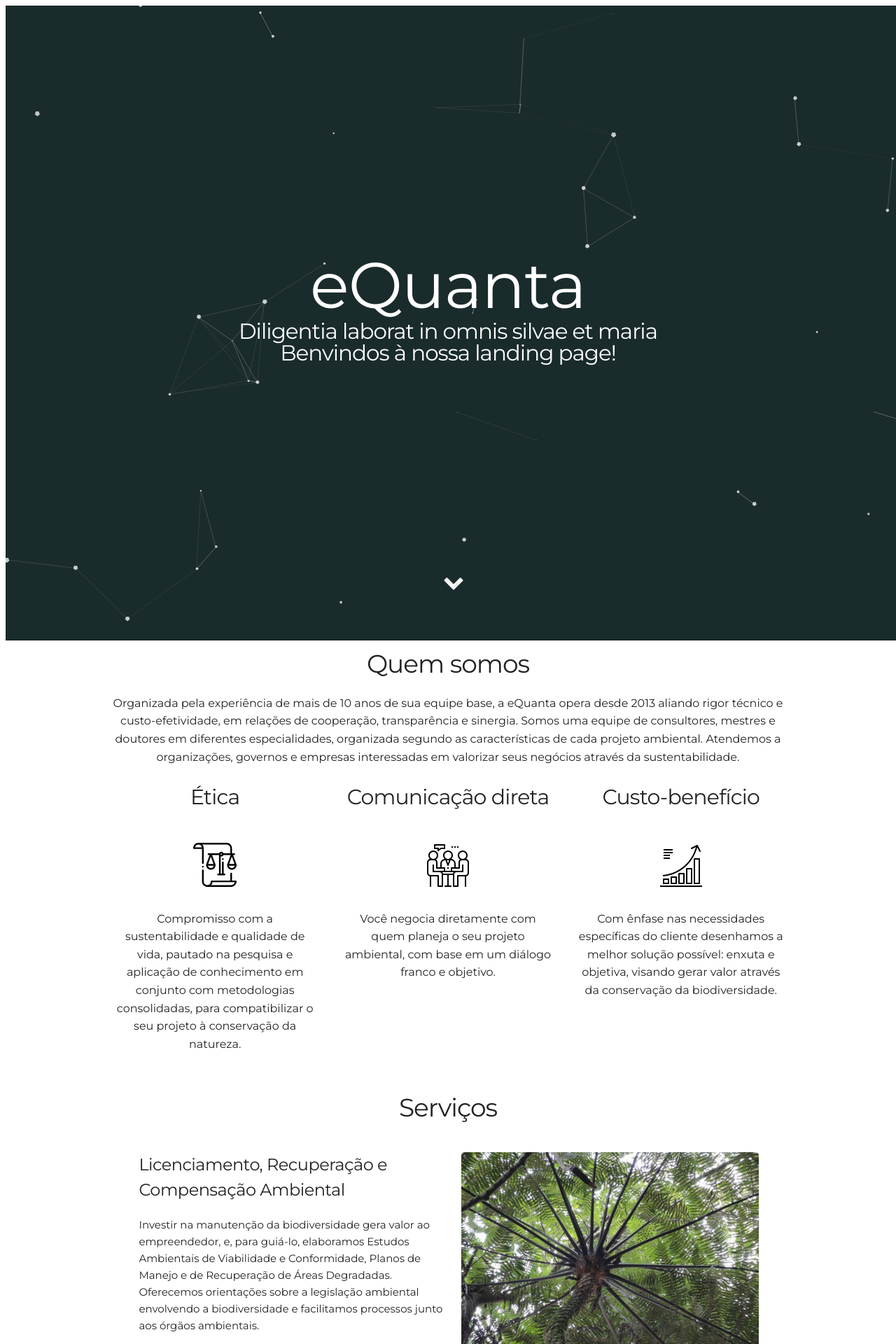
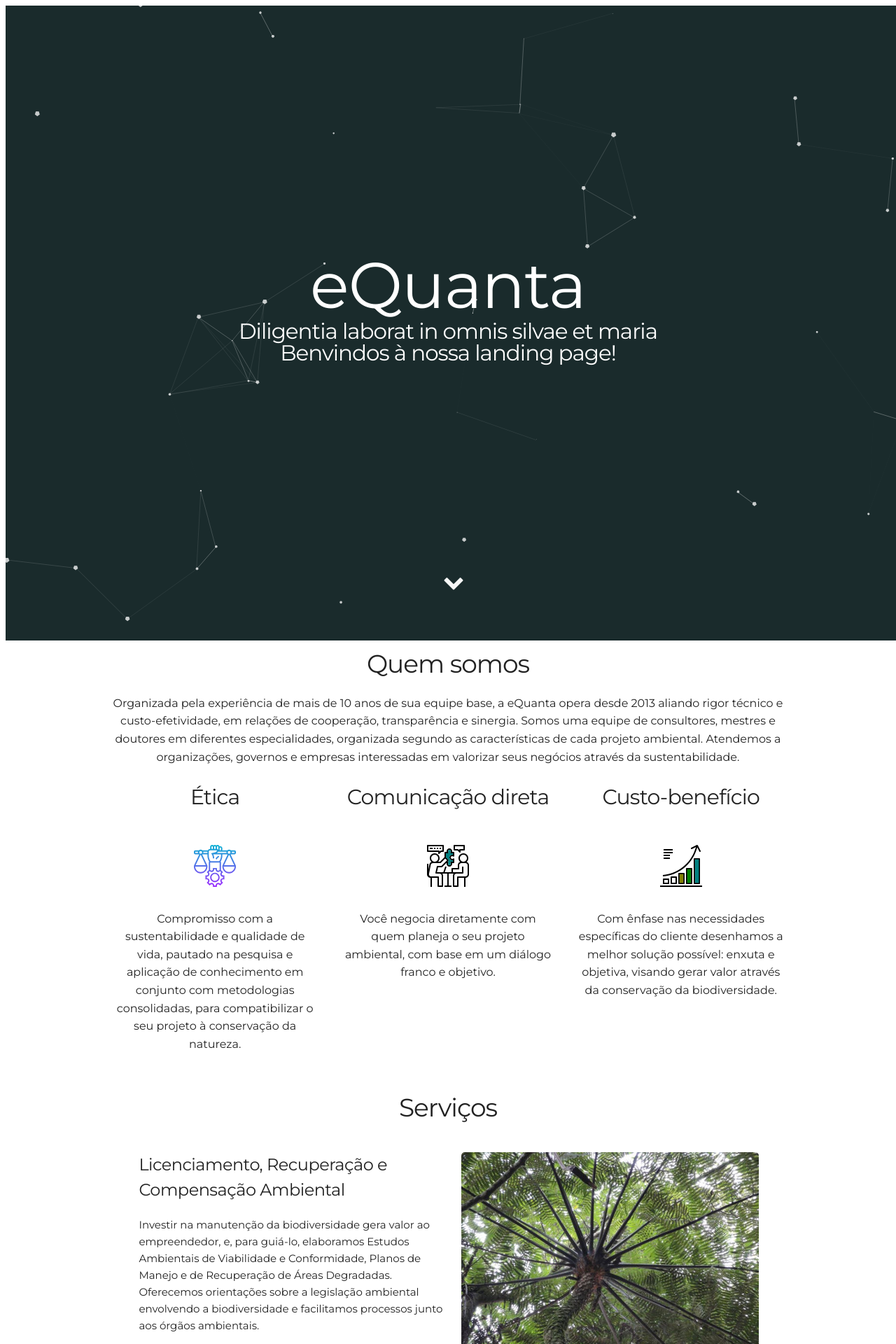
Before and after one commit to leroy1977/eQ1, a Jekyll site: the page built from index.html, in a window 1280 px wide. Shown: the top 1920 px of the page at 70% size. Built offline with Jekyll 4.4.1, drawn with Linux system fonts in a browser that asks for light colours.

Commit message:
Update about.html

```diff
--- a/_includes/about.html
+++ b/_includes/about.html
@@ -6,7 +6,7 @@
   <div class="row user">
     <div class="four columns">
       <h4>Ética</h4>
-      <img alt="" src="{{ "/assets/img/law_tiny.svg" | prepend: site.baseurl }}" />
+      <img alt="" src="{{ "/assets/img/fair_tiny.svg" | prepend: site.baseurl }}" />
       <!-- <img alt="" src="{{ "/assets/img/97-64-grayscale.png" | prepend: site.baseurl }}" /> -->
       <!-- <img alt="" src="{{ "/assets/img/activities-18-64-grayscale.png" | prepend: site.baseurl }}" /> -->
       <!-- <img alt="" src="{{ "/assets/img/racial.diversity-64-grayscale.png" | prepend: site.baseurl }}" /> -->
@@ -17,7 +17,7 @@
     </div>
     <div class="four columns">
       <h4>Comunicação direta</h4>
-      <img alt="" src="{{ "/assets/img/meeting_tiny.svg" | prepend: site.baseurl }}" />
+      <img alt="" src="{{ "/assets/img/meeting_puzzle_tiny.svg" | prepend: site.baseurl }}" />
       <!-- <i class="devicon-git-plain"></i>
       <i class="devicon-gulp-plain colored"></i>
       <i class="devicon-atom-original-wordmark"></i> -->
@@ -25,7 +25,7 @@
     </div>
     <div class="four columns">
       <h4>Custo-benefício</h4>
-      <img alt="" src="{{ "/assets/img/diagram_tiny.svg" | prepend: site.baseurl }}" />
+      <img alt="" src="{{ "/assets/img/diagram_tiny_color.svg" | prepend: site.baseurl }}" />
       <!-- <i class="devicon-git-plain"></i>
       <i class="devicon-gulp-plain colored"></i>
       <i class="devicon-atom-original-wordmark"></i> -->
```
